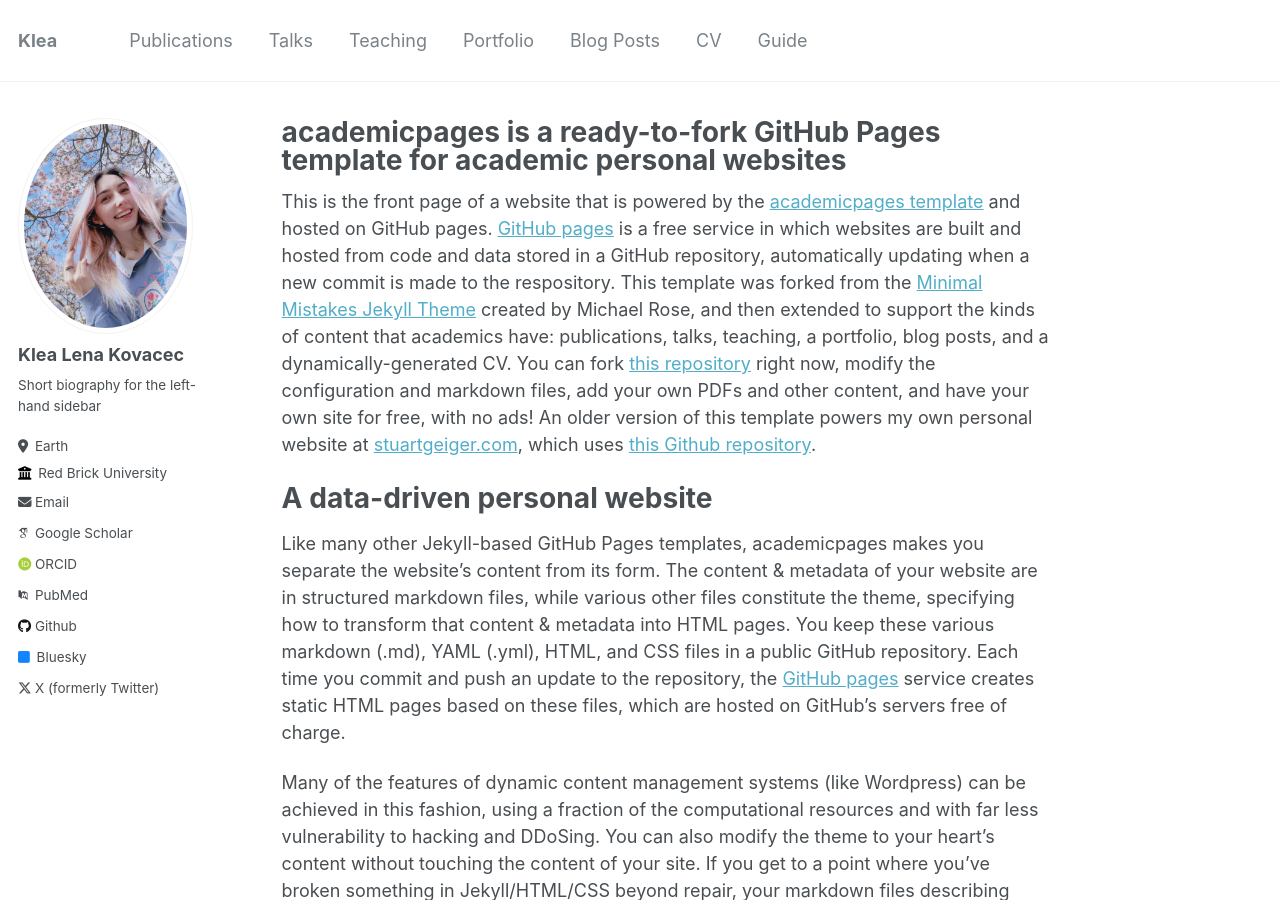
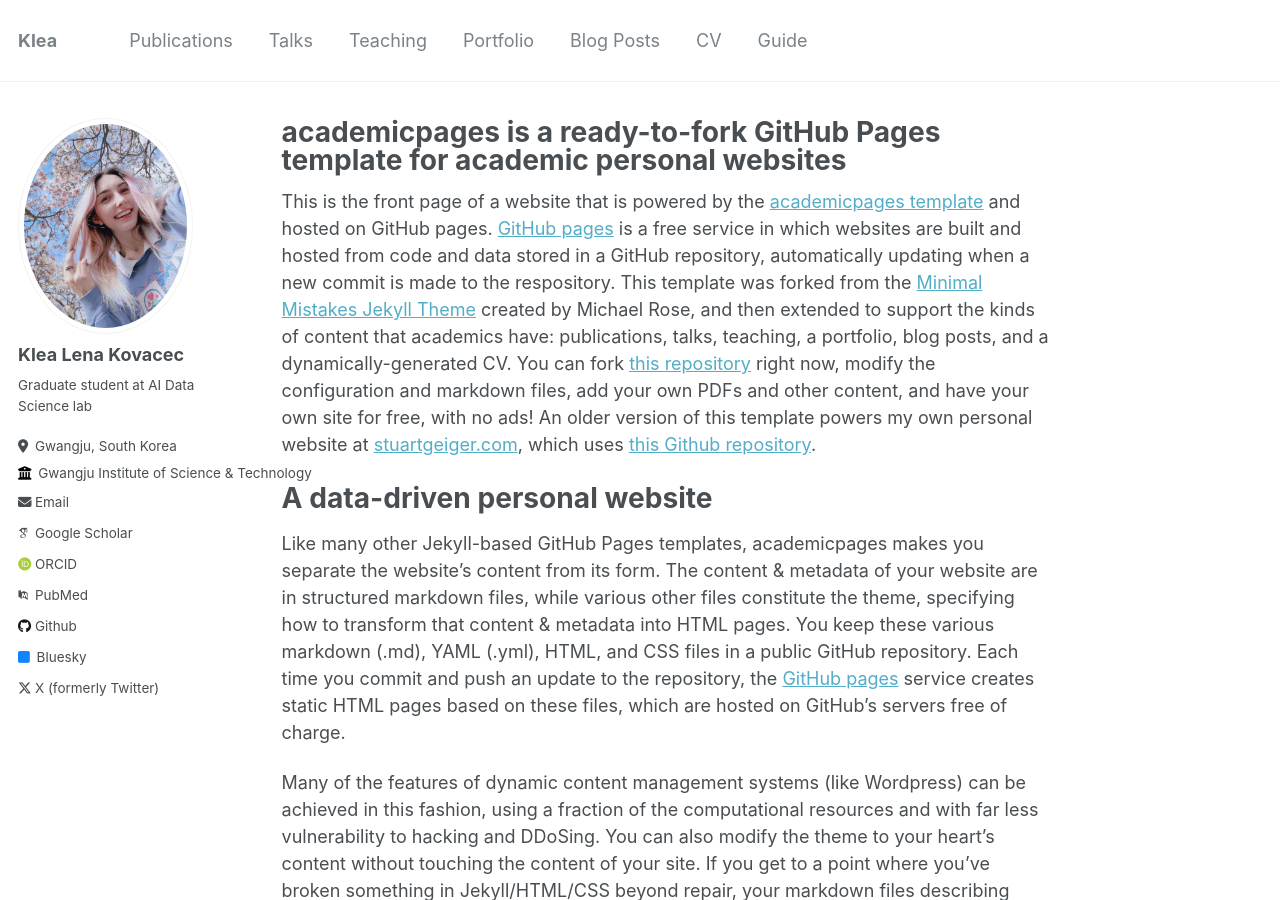
Before and after one commit to KleaLena/KleaLena.github.io, a Jekyll site: the page built from _pages/about.md, in a window 1280 px wide and 900 px high. Built offline with Jekyll 4.4.1, drawn with Linux system fonts in a browser that asks for light colours; some web fonts are replaced.

Commit message:
bio changes

```diff
--- a/_config.yml
+++ b/_config.yml
@@ -24,9 +24,9 @@ author:
   avatar           : "KleaProfile.jpeg"
   name             : "Klea Lena Kovacec"
   pronouns         : # example: "she/her"
-  bio              : "Short biography for the left-hand sidebar"
-  location         : "Earth"
-  employer         : "Red Brick University"
+  bio              : "Graduate student at AI Data Science lab"
+  location         : "Gwangju, South Korea"
+  employer         : "Gwangju Institute of Science & Technology"
   uri              : # URL
   email            : "none@example.org"
 
```
